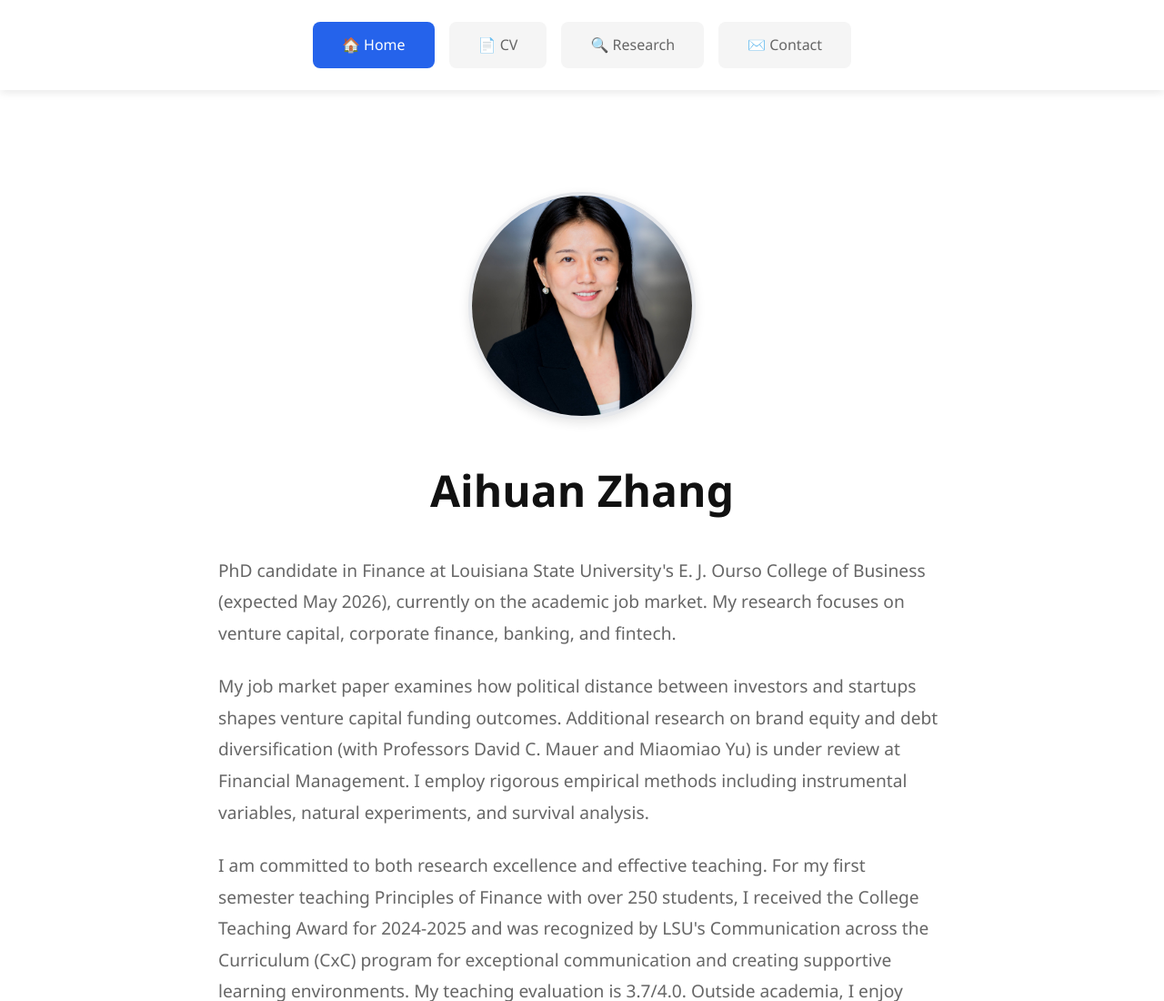
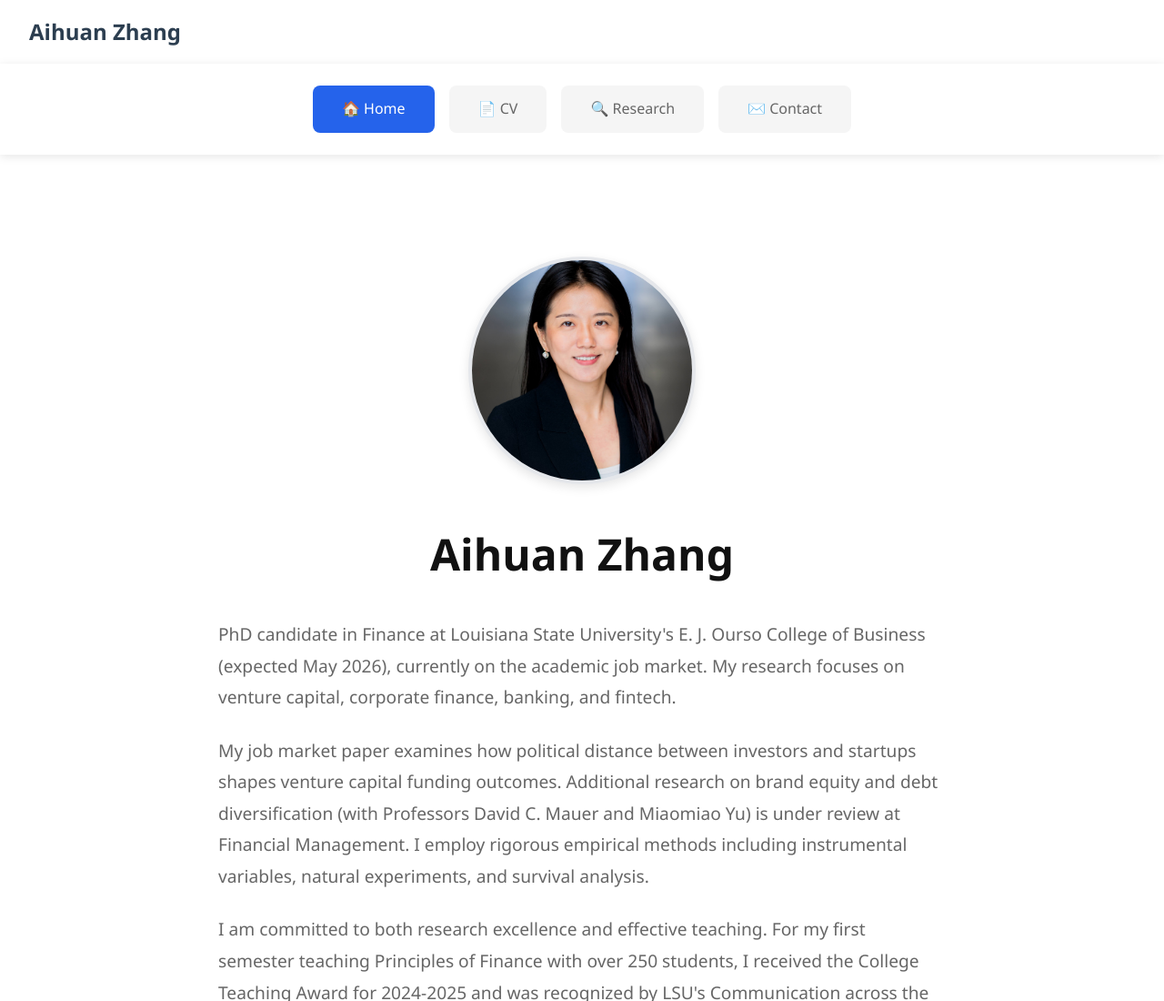
Before and after one commit to zhangaihuan/zhangaihuan.github.io, a plain HTML site: page index.html in a window 1280 px wide. Shown: the top 1100 px of the page at 91% size. Drawn offline with Linux system fonts and the light colour scheme.

Commit message:
Update index.html

```diff
--- a/index.html
+++ b/index.html
@@ -252,6 +252,11 @@
     </style>
 </head>
 <body>
+    <!-- Header with Name -->
+    <header style="background: white; padding: 1rem 2rem; box-shadow: 0 1px 3px rgba(0,0,0,0.1);">
+        <h1 style="font-size: 1.5rem; color: #2c3e50; margin: 0;">Aihuan Zhang</h1>
+    </header>
+
     <!-- Navigation -->
     <nav>
         <ul>
```
